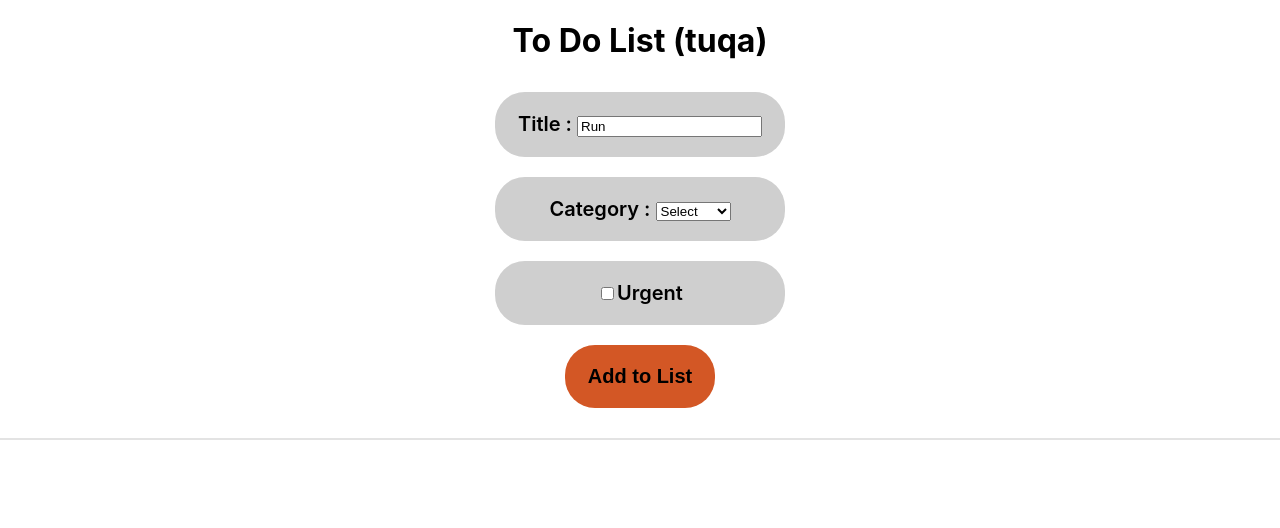
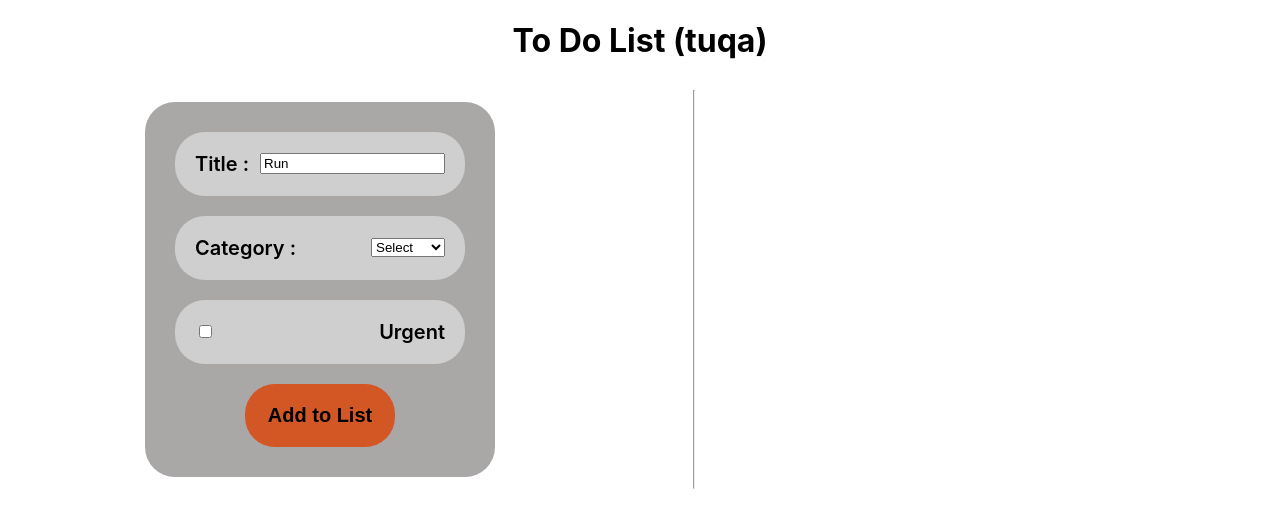
Before and after one commit to meeraqunaibi/to-do-list, a React (Create React App) app: page / in a window 1280 px wide. Shown: the top 528 px of the page. Built offline with nearby package versions, Linux system fonts and the light colour scheme.

Commit message:
i make css and delete

```diff
--- a/src/App.css
+++ b/src/App.css
@@ -5,3 +5,11 @@
   justify-content: center;
 
 }
+
+.appbody {
+  text-align: center;
+  display: flex;
+  flex-direction: row;
+  justify-content: space-around;
+
+}
--- a/src/App.jsx
+++ b/src/App.jsx
@@ -1,21 +1,29 @@
-import { useState } from 'react';
-import './App.css';
-import Form from './components/form/form.component';
-import List from './components/list/list.component';
+import { useState } from "react";
+import "./App.css";
+import Form from "./components/form/form.component";
+import List from "./components/list/list.component";
 
 function App() {
   const [items, setItems] = useState([]);
 
   const addItem = (item) => {
     setItems([...items, item]);
-  }
+  };
+
+  const deletefun = (id) => {
+    const new_items = items.filter((item) => item.id !== id);
+    setItems(new_items);
+  };
 
   return (
     <div className="App">
       <h1>To Do List (tuqa)</h1>
-      <Form addItem={addItem} />
-      <br/>
-      <List items={items} />
+      <div className="appbody">
+        <Form addItem={addItem} />
+        <br/>
+        <hr/>
+        <List items={items} ondelete={deletefun} />
+      </div>
     </div>
   );
 }
--- a/src/components/form/form.component.jsx
+++ b/src/components/form/form.component.jsx
@@ -1,17 +1,25 @@
 import { useState } from "react";
+
+import Catergories from "../../data/data";
 import "./form.css";
 const Form = (props) => {
   const [title, changetitle] = useState("Run");
   const [category, changecategory] = useState("");
-  const [Urgent, changeUrgent] = useState(false);
+  const [urgent, changeUrgent] = useState(false);
 
   const handleSubmit = (event) => {
     event.preventDefault();
     const newItem = {
+      id: new Date(),
       title: event.target.title.value,
       category: event.target.category.value,
       urgent: event.target.urgent.checked,
     };
+
+    if (category === "") {
+      alert("Enter a category");
+      return;
+    }
 
     props.addItem(newItem);
 
@@ -28,7 +36,7 @@ const Form = (props) => {
   };
 
   return (
-    <div>
+    <div className="body">
       <form onSubmit={handleSubmit} className="form">
         <div className="row">
           <label htmlFor="tilte" title="title">
@@ -50,26 +58,27 @@ const Form = (props) => {
             name="category"
             placeholder="Category"
             value={category}
-            onChange={(event) => changecategory(event.target.value )}
+            onChange={(event) => changecategory(event.target.value)}
           >
             <option value="" disabled>
               Select
             </option>
-            <option value="work">Work</option>
-            <option value="home">Home</option>
-            <option value="personal">Personal</option>
+            {Catergories.map((item, index) => (
+              <option key={index} value={item.value}>
+                {item.value}
+              </option>
+            ))}
           </select>
         </div>
         <div className="row">
           <input
             name="urgent"
             type="checkbox"
-            checked={changeUrgent}
+            checked={urgent}
             onChange={(event) => changeUrgent(event.target.checked)}
           />
           <label>Urgent</label>
         </div>
-
 
         <input className="button row" type="submit" value="Add to List" />
       </form>
--- a/src/components/form/form.css
+++ b/src/components/form/form.css
@@ -1,8 +1,19 @@
+.body{
+    width: 50%;
+    display: flex;
+    justify-content: center;
+}
+
 .form{
     display: flex;
     flex-direction: column;
     justify-content: space-around;
     align-items: center;
+    background-color: rgb(170, 167, 167);
+    padding: 20px;
+    margin: 20px;
+    border-radius: 30px;
+
 }
 
 .row{
--- a/src/components/list/list.component.jsx
+++ b/src/components/list/list.component.jsx
@@ -1,27 +1,37 @@
-import './list.css';
+import Catergories from "../../data/data";
+import "./list.css";
 
 /**
  * @param {{
  * items: {
- *   title: event.target.title.value,
- *   category: event.target.category.value,
- *   urgent: event.target.urgent.checked
+ *   id:int,
+ *   title: string,
+ *   category:string,
+ *   urgent:string
  * }[]
  * }} props
  */
 const List = (props) => {
   return (
-    <div className='items-list'>
-      <ul>
-        {
-          props.items.map((item, index) => <li key={index}>
-            {index+1 }{ " - "}
-            {item.title?item.title:"no tiltle"} / {item.category?item.category:"no category"} / {item.urgent ? 'URGENT' : 'non urgent'}
-          </li>)
-        }
+    <div className="items-list">
+      <ul >
+        {props.items.map((item, index) => (
+          <li key={item.id} className={`row ${item.urgent?'urgent':''}`}>
+            <div className="data">
+            <h2>
+              {/* {index + 1}
+              {" - "} */}
+              {item.title ? item.title : "no tiltle"}{" "}
+            </h2>
+            <span>{Catergories.filter(cat=>cat.value ===item.category)[0]?.label}</span> {" "}
+            </div>
+            {/* {item.urgent ? "URGENT" : "non urgent"}/ */}
+            <button  onClick={()=>props.ondelete(item.id)}>Delete</button>
+          </li>
+        ))}
       </ul>
     </div>
-  )
+  );
 };
 
 export default List;
--- a/src/components/list/list.css
+++ b/src/components/list/list.css
@@ -1,10 +1,42 @@
 .items-list {
-    border-top: 2px solid #e3e3e3;
+    width: 40%;
+    /* border-top: 2px solid #e3e3e3; */
     padding: 10px;
     display: flex;
     flex-direction: column;
     justify-content: center;
-    align-items: center;
+    align-items: flex-start;
     font-size: 20px;
     font-weight: 700;
+
+
 }
+.row{
+
+    list-style-type: none;
+    display: flex;
+
+    justify-content: space-between;
+    align-items: center;
+
+}
+
+.row span{
+    font-size:15px;
+    color: gray;
+}
+
+.urgent{
+    background-color: rgb(189, 63, 63);
+    color: white;
+
+}
+
+.data{
+    display: flex;
+    flex-direction: column;
+    justify-content: flex-start;
+    align-items: center;
+
+
+}
--- /dev/null
+++ b/src/data/data.js
@@ -0,0 +1,7 @@
+const Catergories=[
+   {value:"work", label:"Work"},
+  {value:"home" ,label:"Home"},
+  {value:"personal", label:"Personal"},
+  {value:"school", label:"School"},
+];
+export default Catergories;
```
